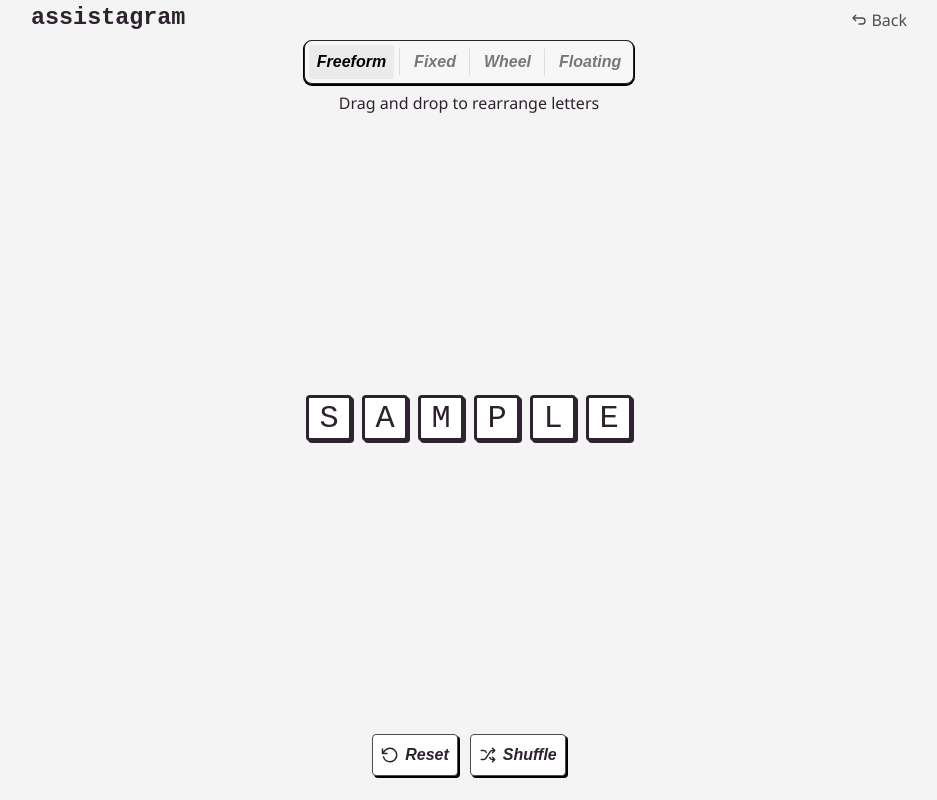
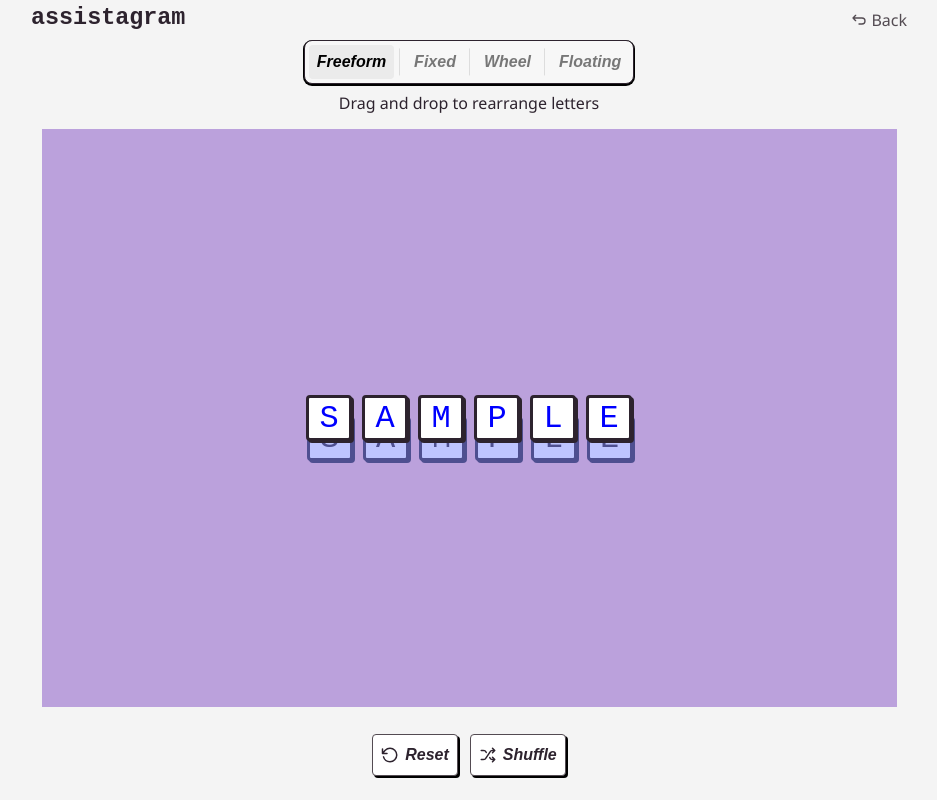
Before and after one commit to akowalz/anagramic, a React (Vite) app: page / in a window 1280 px wide. Both pictures are taken after typing "Sample" into the empty fields and a click on the button "Let's anagram". Shown: the whole page, without its empty margins (171-1108 px from the left). Built offline with nearby package versions, Linux system fonts and the light colour scheme.

Commit message:
arrange based on shadow dom

```diff
--- a/src/App.tsx
+++ b/src/App.tsx
@@ -1,6 +1,6 @@
 import "./App.css"
 
-import { useMemo, useState, type JSX } from "react"
+import { useEffect, useMemo, useState, type JSX } from "react"
 import { type ToolActions } from "./Types/ToolActions"
 import { type Tool } from "./Types/Tool"
 
@@ -29,7 +29,11 @@ function App() {
 
   const [inputValue, setInputValue] = useState("")
 
-  const [letters, setLetters] = useState<string[]>([])
+  const [letters, setLetters] = useState<string[]>(() => {
+    const params = new URLSearchParams(window.location.search)
+    const fodder = params.get("fodder")
+    return fodder ? fodder.split("") : []
+  })
   const [tool, setTool] = useState<Tool>("Tiles")
 
   const tooltips = {
--- a/src/TilesTool/TilesTool.css
+++ b/src/TilesTool/TilesTool.css
@@ -1,4 +1,23 @@
+.tile-canvas-container {
+  position: relative;
+  width: 100%;
+  height: 100%;
+}
+
 .tile-canvas {
+  background: #fd7b7b77;
+  position: absolute;
+  width: 100%;
+  height: 100%;
+}
+
+.tile-canvas .tile {
+  position: absolute;
+}
+
+#shadow-canvas {
+  background: #7482ff77;
+  position: absolute;
   width: 100%;
   height: 100%;
   display: flex;
@@ -8,4 +27,5 @@
   align-items: center;
   align-content: center;
   gap: 10px;
+  color: blue;
 }
--- a/src/TilesTool/TilesTool.tsx
+++ b/src/TilesTool/TilesTool.tsx
@@ -1,4 +1,4 @@
-import { useEffect, useState } from "react"
+import { useEffect, useLayoutEffect, useState } from "react"
 import Tile from "../DraggableTile/DraggableTile"
 import "./TilesTool.css"
 import { type ToolActions } from "../Types/ToolActions"
@@ -56,6 +56,32 @@ export default function TileTool({ letters, registerActions }: Props) {
     })
   }, [])
 
+  useLayoutEffect(() => {
+    const shadowTiles = Array.from(
+      document.querySelectorAll("#shadow-canvas > .tile"),
+    )
+    if (!shadowTiles) throw "cant find tiles"
+
+    setTileData((oldTiles) => {
+      return oldTiles.map((tile, index) => {
+        const shadowTileForTile = shadowTiles[index]
+        if (!shadowTileForTile) throw "cant find shadow tile for tile"
+        console.log({
+          top: shadowTileForTile.offsetTop,
+          left: shadowTileForTile.offsetLeft,
+        })
+
+        return {
+          ...tile,
+          pos: {
+            x: shadowTileForTile.offsetLeft,
+            y: shadowTileForTile.offsetTop,
+          },
+        }
+      })
+    })
+  }, [])
+
   const tiles = tileData.map((tile) => {
     return (
       <Tile
@@ -69,5 +95,28 @@ export default function TileTool({ letters, registerActions }: Props) {
     )
   })
 
-  return <div className="tile-canvas">{tiles}</div>
+  const shadowTiles = tileData.map((tile) => {
+    return (
+      <Tile
+        letter={tile.letter.toUpperCase()}
+        id={tile.id}
+        key={tile.id}
+        pos={{ x: 0, y: 0 }}
+        zIndex={tile.zIndex}
+        onMove={handleMoveTile}
+      />
+    )
+  })
+
+  return (
+    <>
+      <div className="tile-canvas-container">
+        <div className="tile-canvas">{tiles}</div>
+
+        <div id="shadow-canvas" className="hidden-tile-canvas">
+          {shadowTiles}
+        </div>
+      </div>
+    </>
+  )
 }
```
